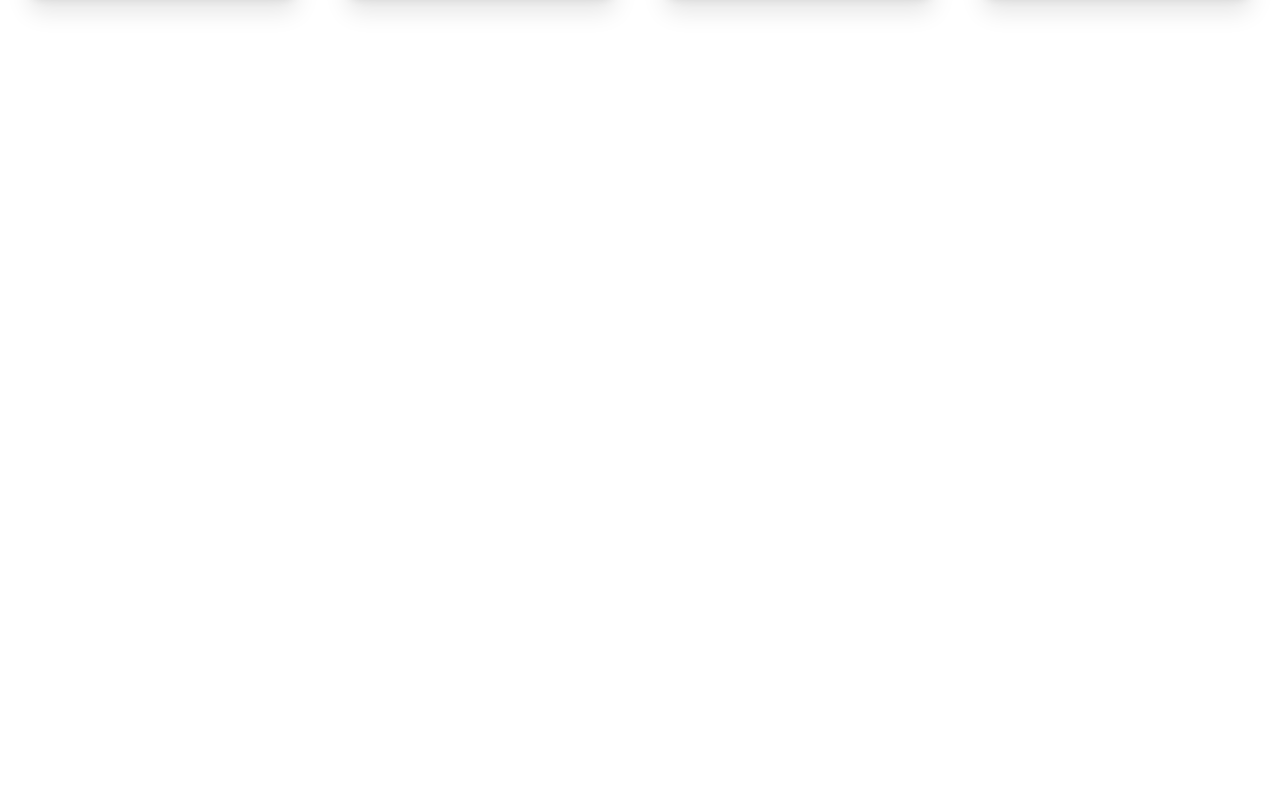
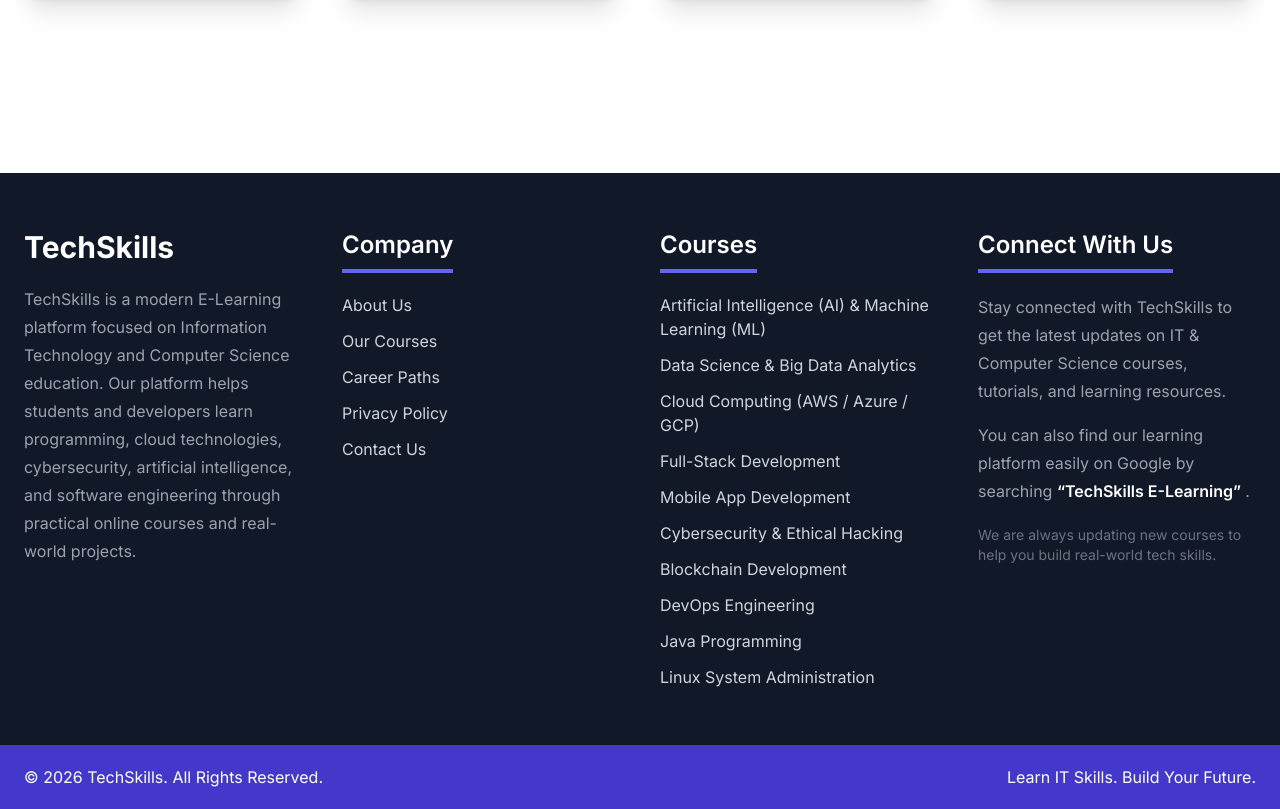
Before and after one commit to khemaseng/Create-Website, a website: page About-Sreynha.html in a window 1280 px wide. Shown: the part 1499-2308 px from the top of the page. Before the commit the page ends 1592 px from the top, so only its background shows below. Drawn offline with nearby package versions, Linux system fonts and the light colour scheme.

Commit message:
update courses-raksmey and about-sreynha

```diff
--- a/About-Sreynha.html
+++ b/About-Sreynha.html
@@ -345,6 +345,200 @@
     </div>
 
   </section>
+<!-- FOOTER -->
+  <footer class="mt-20">
+
+    <!-- TOP FOOTER -->
+    <div class="bg-gray-900 text-gray-300 py-14">
+      <div class="max-w-7xl mx-auto px-6">
+
+        <div class="grid grid-cols-1 md:grid-cols-2 lg:grid-cols-4 gap-10">
+
+          <!-- ABOUT -->
+          <div>
+
+            <h1 class="text-3xl font-bold text-white mb-5">
+              TechSkills
+            </h1>
+
+            <p class="leading-7 text-gray-400">
+              TechSkills is a modern E-Learning platform focused on
+              Information Technology and Computer Science education.
+              Our platform helps students and developers learn
+              programming, cloud technologies, cybersecurity,
+              artificial intelligence, and software engineering
+              through practical online courses and real-world projects.
+            </p>
+
+          </div>
+
+          <!-- COMPANY -->
+          <div>
+
+            <h2 class="text-2xl font-semibold text-white mb-5 border-b-4 border-indigo-500 inline-block pb-2">
+              Company
+            </h2>
+
+            <ul class="space-y-3">
+
+              <li>
+                <a href="#" class="hover:text-indigo-400 transition">
+                  About Us
+                </a>
+              </li>
+
+              <li>
+                <a href="#" class="hover:text-indigo-400 transition">
+                  Our Courses
+                </a>
+              </li>
+
+              <li>
+                <a href="#" class="hover:text-indigo-400 transition">
+                  Career Paths
+                </a>
+              </li>
+
+              <li>
+                <a href="#" class="hover:text-indigo-400 transition">
+                  Privacy Policy
+                </a>
+              </li>
+
+              <li>
+                <a href="#" class="hover:text-indigo-400 transition">
+                  Contact Us
+                </a>
+              </li>
+
+            </ul>
+
+          </div>
+
+          <!-- COURSES -->
+          <div>
+
+            <h2 class="text-2xl font-semibold text-white mb-5 border-b-4 border-indigo-500 inline-block pb-2">
+              Courses
+            </h2>
+
+            <ul class="space-y-3">
+
+              <li>
+                <a href="#" class="hover:text-indigo-400 transition">
+                  Artificial Intelligence (AI) & Machine Learning (ML)
+                </a>
+              </li>
+
+              <li>
+                <a href="#" class="hover:text-indigo-400 transition">
+                  Data Science & Big Data Analytics
+                </a>
+              </li>
+
+              <li>
+                <a href="#" class="hover:text-indigo-400 transition">
+                  Cloud Computing (AWS / Azure / GCP)
+                </a>
+              </li>
+
+              <li>
+                <a href="#" class="hover:text-indigo-400 transition">
+                  Full-Stack Development
+                </a>
+              </li>
+
+              <li>
+                <a href="#" class="hover:text-indigo-400 transition">
+                  Mobile App Development
+                </a>
+              </li>
+
+              <li>
+                <a href="#" class="hover:text-indigo-400 transition">
+                  Cybersecurity & Ethical Hacking
+                </a>
+              </li>
+
+              <li>
+                <a href="#" class="hover:text-indigo-400 transition">
+                  Blockchain Development
+                </a>
+              </li>
+
+              <li>
+                <a href="#" class="hover:text-indigo-400 transition">
+                  DevOps Engineering
+                </a>
+              </li>
+
+              <li>
+                <a href="#" class="hover:text-indigo-400 transition">
+                  Java Programming
+                </a>
+              </li>
+
+              <li>
+                <a href="#" class="hover:text-indigo-400 transition">
+                  Linux System Administration
+                </a>
+              </li>
+
+            </ul>
+
+          </div>
+
+          <!-- CONNECT -->
+          <div>
+
+            <h2 class="text-2xl font-semibold text-white mb-5 border-b-4 border-indigo-500 inline-block pb-2">
+              Connect With Us
+            </h2>
+
+            <p class="text-gray-400 leading-7 mb-4">
+              Stay connected with TechSkills to get the latest updates on IT & Computer Science courses,
+              tutorials, and learning resources.
+            </p>
+
+            <p class="text-gray-400 leading-7 mb-5">
+              You can also find our learning platform easily on Google by searching
+              <span class="text-white font-semibold">
+                “TechSkills E-Learning”
+              </span>.
+            </p>
+
+            <p class="text-gray-500 text-sm">
+              We are always updating new courses to help you build real-world tech skills.
+            </p>
+
+          </div>
+
+        </div>
+      </div>
+    </div>
+
+    <!-- BOTTOM FOOTER -->
+    <div class="bg-indigo-700 text-white py-5">
+
+      <div class="max-w-7xl mx-auto px-6">
+
+        <div class="flex flex-col md:flex-row justify-between items-center gap-3">
+
+          <p>
+            © 2026 TechSkills. All Rights Reserved.
+          </p>
+
+          <p>
+            Learn IT Skills. Build Your Future.
+          </p>
+
+        </div>
+
+      </div>
+
+    </div>
+
+  </footer>
 
 
   <!-- SCRIPT -->
@@ -367,6 +561,7 @@
       }
 
     });
+
 
     // DARK MODE
     const toggle = document.getElementById("theme-toggle");
```
Also changed, not shown: Courses-Raksmey.html (+2 -5 lines).
